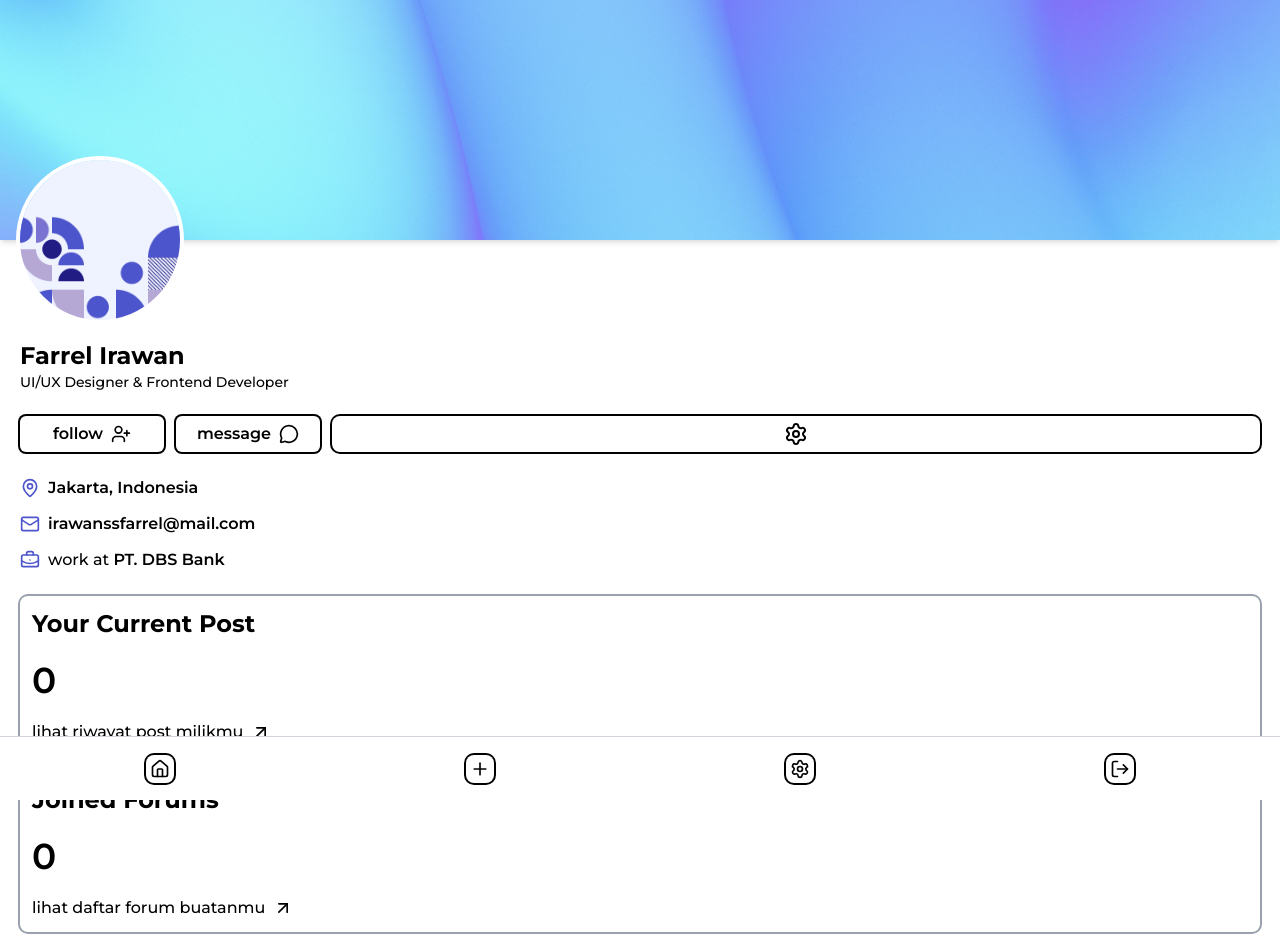
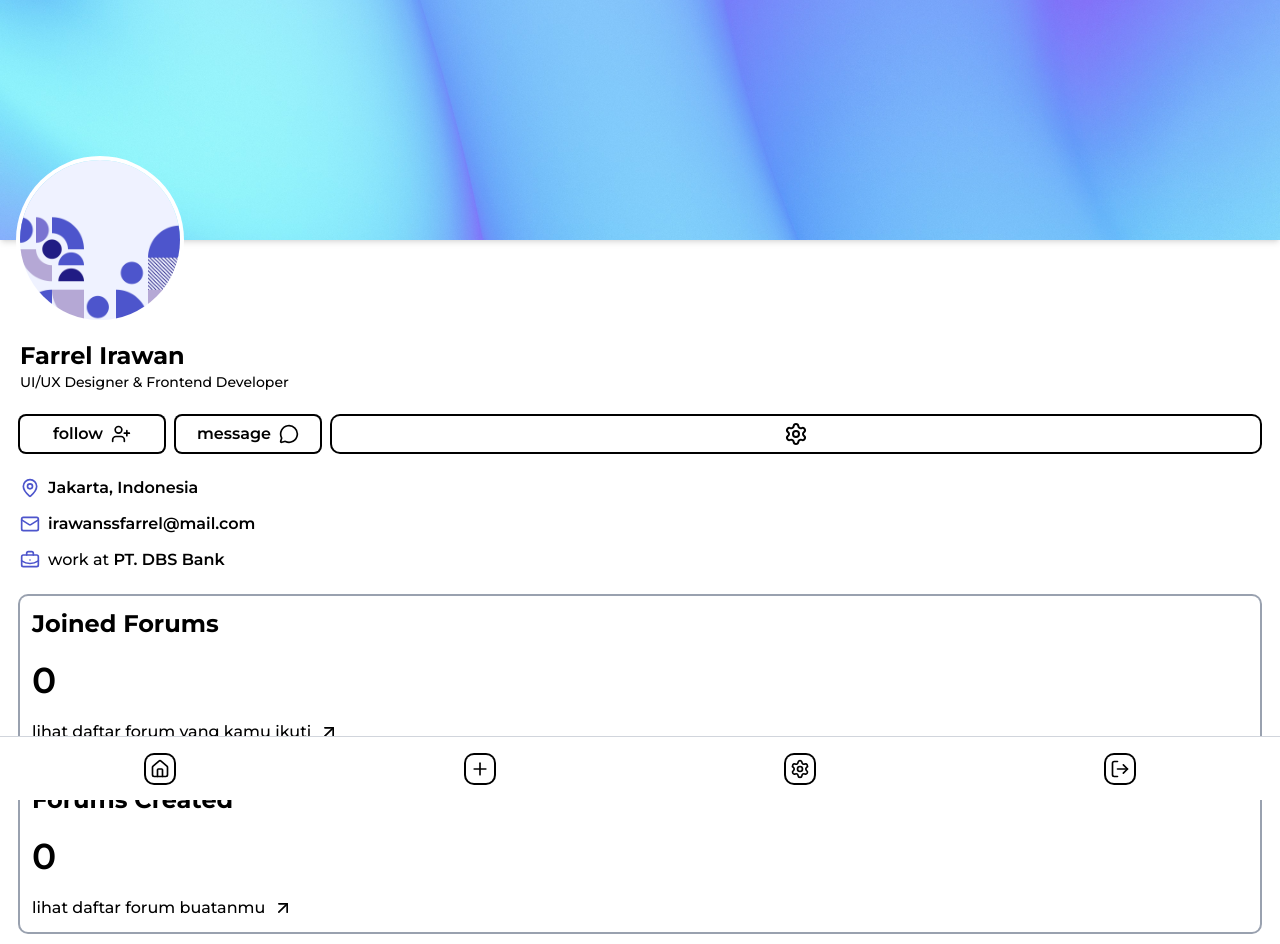
Before and after one commit to MrIrawan/indoforum, a Next.js app: page /profile/123 in a window 1280 px wide. Shown: the top 944 px of the page. Built offline with nearby package versions, Linux system fonts and the light colour scheme.

Commit message:
modifikasi komponen ProfileActivity

```diff
--- a/src/components/ui/profile/ProfileCard.js
+++ b/src/components/ui/profile/ProfileCard.js
@@ -71,18 +71,10 @@ function ProfileActivity() {
     return (
                 <div className="w-full pt-6 pb-25 flex flex-col justify-between items-center gap-4">
                     <div className="flex flex-col justify-between gap-2 w-full h-40 p-3 ring-2 ring-gray-400 rounded-lg">
-                        <h2 className="text-2xl font-m-bold m-0 capitalize">your current post</h2>
-                        <p className="text-4xl font-m-semibold">0</p>
-                        <a href="#" className="w-full flex items-center gap-2">
-                            <p className="text-base font-m-medium">lihat riwayat post milikmu</p>
-                            <ArrowUpRight className="w-5 h-5" />
-                        </a>
-                    </div>
-                    <div className="flex flex-col justify-between gap-2 w-full h-40 p-3 ring-2 ring-gray-400 rounded-lg">
                         <h2 className="text-2xl font-m-bold m-0 capitalize">joined forums</h2>
                         <p className="text-4xl font-m-semibold">0</p>
                         <a href="#" className="w-full flex items-center gap-2">
-                            <p className="text-base font-m-medium">lihat daftar forum buatanmu</p>
+                            <p className="text-base font-m-medium">lihat daftar forum yang kamu ikuti</p>
                             <ArrowUpRight className="w-5 h-5" />
                         </a>
                     </div>
@@ -90,7 +82,7 @@ function ProfileActivity() {
                         <h2 className="text-2xl font-m-bold m-0 capitalize">forums created</h2>
                         <p className="text-4xl font-m-semibold">0</p>
                         <a href="#" className="w-full flex items-center gap-2">
-                            <p className="text-base font-m-medium">lihat daftar forum yang kamu ikuti</p>
+                            <p className="text-base font-m-medium">lihat daftar forum buatanmu</p>
                             <ArrowUpRight className="w-5 h-5" />
                         </a>
                     </div>
```
